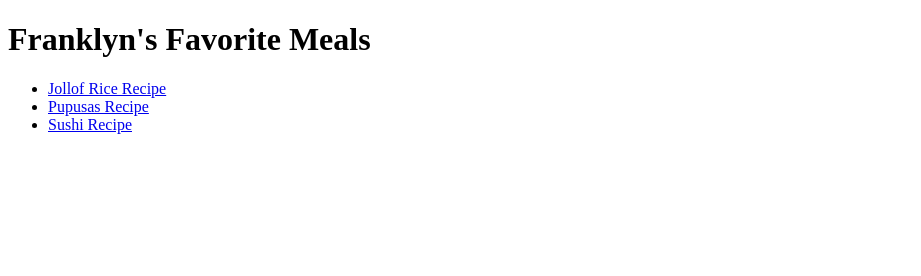
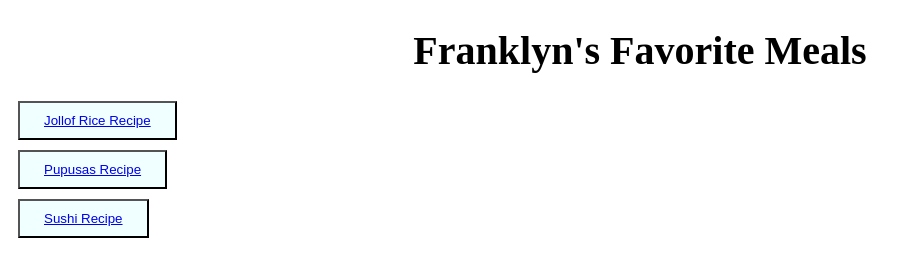
Before and after one commit to FranklynRod/odin-recipes, a plain HTML site: page index.html in a window 1280 px wide. Shown: the whole page, without its empty margins (0-921 px from the left). Drawn offline with Linux system fonts and the light colour scheme.

Commit message:
Edit README.md and odin-recipes with css

```diff
--- /dev/null
+++ b/index.css
@@ -0,0 +1,23 @@
+h1{
+    font-size: 40px;
+    font-style: Courier;
+    color: black;
+
+}
+.center{
+    text-align: center;
+}
+
+.btn-group button{
+    background-color: azure;
+    display: block;
+    cursor: pointer;
+    color: black;
+    padding: 10px 24px;
+    margin: 10px;
+
+}
+.btn-group button:hover{
+    background-color: #245222;
+
+}
--- a/index.html
+++ b/index.html
@@ -4,14 +4,15 @@
         <meta charset="UTF-8">
         <meta http-equiv="X-UA-Compatible" content="IE=edge">
         <meta name="viewport" content="width=device-width, initial-scale=1.0">
+        <link rel="stylesheet" href="index.css">
         <title>Fave Meals</title>
     </head>
     <body>
-        <h1>Franklyn's Favorite Meals</h1>
-        <ul>
-            <li><a href="recipes/jollof.html">Jollof Rice Recipe</a></li>
-            <li><a href="recipes/pupusas.html">Pupusas Recipe</a></li>
-            <li><a href="recipes/sushi.html">Sushi Recipe</a></li>
-        </ul>
+        <h1 class="center">Franklyn's Favorite Meals</h1>
+        <div class="btn-group">
+            <button type="button"><a href="recipes/jollof.html">Jollof Rice Recipe</a></button>
+            <button type="button"><a href="recipes/pupusas.html">Pupusas Recipe</a></button>
+            <button type="button"><a href="recipes/sushi.html">Sushi Recipe</a></button>
+        </div>
     </body>
 </html>
--- /dev/null
+++ b/recipes/style.css
@@ -0,0 +1,6 @@
+.center{
+    text-align:center;
+}
+h2{
+    color:darkslategrey;
+}
```
Also changed, not shown: recipes/jollof.html (+2 -1 lines), recipes/pupusas.html (+3 -2 lines), recipes/sushi.html (+3 -2 lines), 1 other file.
